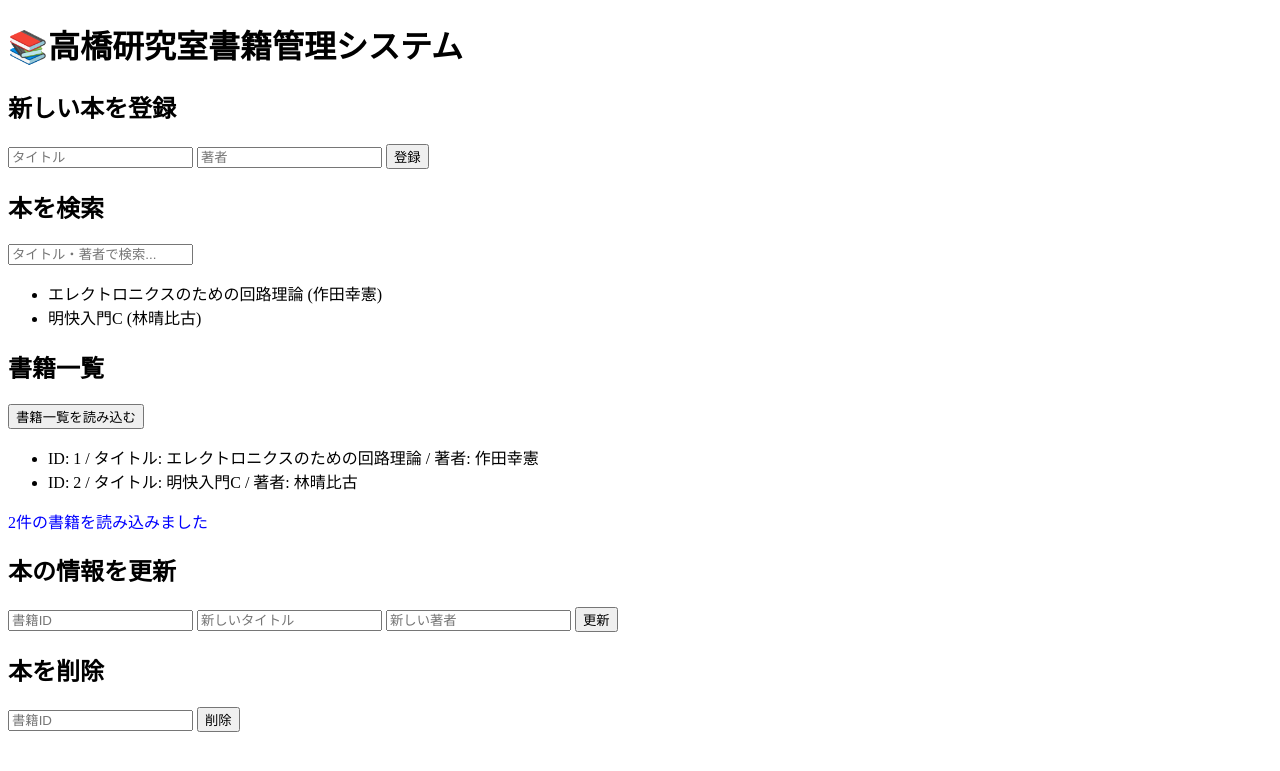
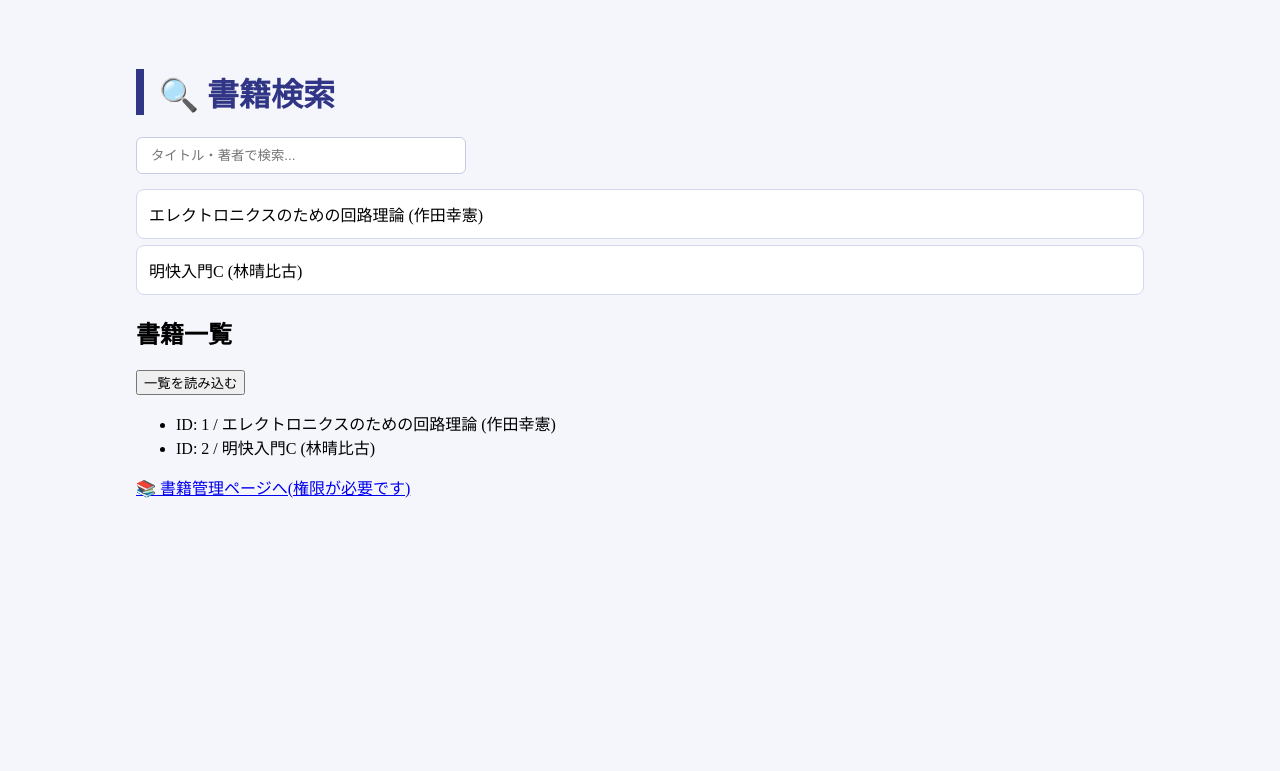
Before and after one commit to hiyosou/library-system, a Flask app: page / in a window 1280 px wide. Shown: the top 771 px of the page. Run offline with Flask 3, Linux system fonts and the light colour scheme; data comes from the database, SQL or seed files in the repository; both versions use the stored data as it was after the commit.

Commit message:
ページを複数作成user.dbの削除

```diff
--- a/opt/main.py
+++ b/opt/main.py
@@ -29,8 +29,13 @@ app.register_blueprint(book.bp,url_prefix="/books")#ルート設定の分割
 
 @app.route('/')
 def index():
-    return render_template('index.html')
-
+    return render_template('search.html')
+@app.route("/search")
+def search_page():
+    return render_template("search.html")
+@app.route("/index")
+def index_alias():
+    return render_template("index.html")
 
 if __name__ == '__main__':
   app.run(host='0.0.0.0', port=5000, debug=True)
--- a/opt/templates/index.html
+++ b/opt/templates/index.html
@@ -2,192 +2,155 @@
 <html lang="ja">
 <head>
     <meta charset="UTF-8">
-    <title>📚 高橋研究室 書籍管理システム</title>
+    <title>📚 書籍管理</title>
+    <style>
+        body { font-family:"Yu Gothic"; background:#F5F6FB; padding:40px 10%; }
+        h1 { color:#303585; border-left:8px solid #303585; padding-left:15px; }
+        h2 { color:#303585; margin-top:30px; }
+        form { margin-bottom:20px; }
+        input { padding:10px; border:1px solid #C8CBE6; border-radius:6px; }
+        button {
+            background:#4B4FA3; color:white; padding:10px 20px;
+            border:none; border-radius:6px; cursor:pointer;
+        }
+        ul { list-style:none; padding-left:0; }
+        ul li { background:white; padding:12px; border-radius:8px; margin:6px 0; border:1px solid #D5D8EF; }
+        div { margin-top:10px; }
+    </style>
 </head>
 <body>
-    <h1>📚高橋研究室書籍管理システム</h1>
 
-    <!-- -------------------------
-         ✅ 新規登録
-    -------------------------- -->
+<h1>📚 書籍管理（登録・編集・削除）</h1>
+
+<!-- 新規登録 -->
 <h2>新しい本を登録</h2>
 <form id="addBookForm">
     <input type="text" id="title" placeholder="タイトル" required>
     <input type="text" id="author" placeholder="著者" required>
     <button type="submit">登録</button>
 </form>
-    <div id="pushresult" style="margin-top:20px; color:green;"></div>
+<div id="pushresult"></div>
 
+<!-- 一覧 -->
+<h2>書籍一覧</h2>
+<button id="loadBooksBtn">一覧を読み込む</button>
+<ul id="booksList"></ul>
+<div id="loadresult"></div>
 
-    <!-- -------------------------
-         ✅ 本の検索
-    -------------------------- -->
-    <h2>本を検索</h2>
-    <input type="text" id="searchBox" placeholder="タイトル・著者で検索...">
-    <ul id="bookList"></ul>
-
-
-    <!-- -------------------------
-         ✅ 書籍一覧表示
-    -------------------------- -->
-    <h2>書籍一覧</h2>
-    <button id="loadBooksBtn">書籍一覧を読み込む</button>
-    <ul id="booksList"></ul>
-    <div id="loadresult" style="margin-top:10px; color:blue;"></div>
-
-
-    <!-- -------------------------
-         ✅ 更新
-    -------------------------- -->
-    <h2>本の情報を更新</h2>
+<!-- 更新 -->
+<h2>書籍更新</h2>
 <form id="updateBookForm">
-        <input type="number" id="updateId" placeholder="書籍ID" required>
+    <input type="number" id="updateId" placeholder="ID" required>
     <input type="text" id="newTitle" placeholder="新しいタイトル">
     <input type="text" id="newAuthor" placeholder="新しい著者">
     <button type="submit">更新</button>
 </form>
-    <div id="putresult" style="margin-top:20px; color:green;"></div>
+<div id="putresult"></div>
 
-
-    <!-- -------------------------
-         ✅ 削除
-    -------------------------- -->
-    <h2>本を削除</h2>
+<!-- 削除 -->
+<h2>書籍削除</h2>
 <form id="deleteBookForm">
-        <input type="number" id="deleteId" placeholder="書籍ID" required>
+    <input type="number" id="deleteId" placeholder="ID" required>
     <button type="submit">削除</button>
 </form>
-    <div id="deleteresult" style="margin-top:20px; color:red;"></div>
-
+<div id="deleteresult"></div>
 
 <script>
-        // ✅ 一元管理する本データ
 let allBooks = [];
 
-        // ✅ API から書籍一覧を取得し allBooks に保存
+// 書籍一覧を取得
 async function fetchBooks() {
-            try {
-                const response = await fetch("/books");
-                allBooks = await response.json();
+    const res = await fetch("/books");
+    allBooks = await res.json();
     return allBooks;
-            } catch (error) {
-                console.error("API エラー:", error);
-                return [];
-            }
 }
 
-        // ✅ 検索表示用（searchBox用）
-        function displaySearchBooks(list) {
-            const bookList = document.getElementById("bookList");
-            bookList.innerHTML = "";
+// 書籍一覧を表示
+function displayFullList(list) {
+    const ul = document.getElementById("booksList");
+    ul.innerHTML = "";
     list.forEach(book => {
         const li = document.createElement("li");
-                li.textContent = `${book.title} (${book.author})`;
-                bookList.appendChild(li);
+        li.textContent = `ID: ${book.id} / ${book.title} (${book.author})`;
+        ul.appendChild(li);
     });
 }
 
-        // ✅ 一覧表示用
-        function displayFullList(list) {
-            const target = document.getElementById("booksList");
-            target.innerHTML = "";
-            list.forEach(book => {
-                const li = document.createElement("li");
-                li.textContent = `ID: ${book.id} / タイトル: ${book.title} / 著者: ${book.author}`;
-                target.appendChild(li);
-            });
-            document.getElementById("loadresult").innerText = `${list.length}件の書籍を読み込みました`;
-        }
-
-        // ✅ ページ読み込み時に自動で一覧取得
+// ページ読み込み時に自動で一覧表示
 window.addEventListener("DOMContentLoaded", async () => {
     const books = await fetchBooks();
     displayFullList(books);
-            displaySearchBooks(books);
 });
 
-        // ✅ 手動読み込みボタン
+// 手動で一覧取得
 document.getElementById("loadBooksBtn").addEventListener("click", async () => {
     document.getElementById("loadresult").innerText = "読み込み中...";
     const books = await fetchBooks();
     displayFullList(books);
+    document.getElementById("loadresult").innerText = `${books.length}件の書籍を読み込みました`;
 });
 
-        // ✅ 検索処理
-        document.getElementById("searchBox").addEventListener("input", (e) => {
-            const keyword = e.target.value.toLowerCase();
-            const filtered = allBooks.filter(book =>
-                book.title.toLowerCase().includes(keyword) ||
-                book.author.toLowerCase().includes(keyword)
-            );
-            displaySearchBooks(filtered);
-        });
-
-        // ✅ 新規登録
-        document.getElementById("addBookForm").addEventListener("submit", async event => {
-            event.preventDefault();
+// 新規登録
+document.getElementById("addBookForm").addEventListener("submit", async e => {
+    e.preventDefault();
     const title = document.getElementById("title").value;
     const author = document.getElementById("author").value;
 
-            const response = await fetch("/books", {
+    const res = await fetch("/books", {
         method: "POST",
         headers: {"Content-Type": "application/json"},
         body: JSON.stringify({ title, author })
     });
-
-            const data = await response.json();
+    const data = await res.json();
     document.getElementById("pushresult").innerText = data.message;
 
-            // 再読み込み
     const books = await fetchBooks();
     displayFullList(books);
-            displaySearchBooks(books);
 
-            // フォームクリア
     document.getElementById("title").value = "";
     document.getElementById("author").value = "";
 });
 
-        // ✅ 更新
-        document.getElementById("updateBookForm").addEventListener("submit", async event => {
-            event.preventDefault();
+// 更新
+document.getElementById("updateBookForm").addEventListener("submit", async e => {
+    e.preventDefault();
     const id = document.getElementById("updateId").value;
     const newTitle = document.getElementById("newTitle").value;
     const newAuthor = document.getElementById("newAuthor").value;
 
-            const response = await fetch(`/books/${id}`, {
+    const res = await fetch(`/books/${id}`, {
         method: "PUT",
         headers: {"Content-Type": "application/json"},
         body: JSON.stringify({ title: newTitle, author: newAuthor })
     });
-
-            const data = await response.json();
+    const data = await res.json();
     document.getElementById("putresult").innerText = data.message;
 
     const books = await fetchBooks();
     displayFullList(books);
-            displaySearchBooks(books);
 
     document.getElementById("updateId").value = "";
     document.getElementById("newTitle").value = "";
     document.getElementById("newAuthor").value = "";
 });
 
-        // ✅ 削除
-        document.getElementById("deleteBookForm").addEventListener("submit", async event => {
-            event.preventDefault();
+// 削除
+document.getElementById("deleteBookForm").addEventListener("submit", async e => {
+    e.preventDefault();
     const id = document.getElementById("deleteId").value;
 
-            const response = await fetch(`/books/${id}`, { method: "DELETE" });
-            const data = await response.json();
+    const res = await fetch(`/books/${id}`, { method: "DELETE" });
+    const data = await res.json();
     document.getElementById("deleteresult").innerText = data.message;
 
     const books = await fetchBooks();
     displayFullList(books);
-            displaySearchBooks(books);
 
     document.getElementById("deleteId").value = "";
 });
 </script>
+
+<a href="/search">🔍 検索ページへ</a>
+
 </body>
 </html>
--- /dev/null
+++ b/opt/templates/search.html
@@ -0,0 +1,95 @@
+<!DOCTYPE html>
+<html lang="ja">
+<head>
+    <meta charset="UTF-8">
+    <title>📚 書籍検索</title>
+
+    <style>
+        body { font-family: "Yu Gothic"; background:#F5F6FB; padding:40px 10%; }
+        h1 { color:#303585; border-left:8px solid #303585; padding-left:15px; }
+        #searchBox {
+            width: 300px; padding: 10px 14px;
+            border: 1px solid #C8CBE6; border-radius: 6px;
+        }
+        #bookList { list-style:none; padding-left:0; margin-top:15px; }
+        #bookList li {
+            background:white; padding:12px; margin:6px 0;
+            border-radius:8px; border:1px solid #D5D8EF;
+        }
+    </style>
+</head>
+<body>
+
+<h1>🔍 書籍検索</h1>
+
+<input type="text" id="searchBox" placeholder="タイトル・著者で検索...">
+
+<ul id="bookList"></ul>
+
+<h2>書籍一覧</h2>
+<button id="loadBooksBtn">一覧を読み込む</button>
+<ul id="booksList"></ul>
+<div id="loadresult"></div>
+<script>
+let allBooks = [];
+
+async function loadBooks() {
+    const response = await fetch("/books");
+    allBooks = await response.json();
+    displayBooks(allBooks);
+}
+
+function displayBooks(list) {
+    const ul = document.getElementById("bookList");
+    ul.innerHTML = "";
+    list.forEach(book => {
+        const li = document.createElement("li");
+        li.textContent = `${book.title} (${book.author})`;
+        ul.appendChild(li);
+    });
+}
+
+document.getElementById("searchBox").addEventListener("input", e => {
+    const key = e.target.value.toLowerCase();
+    const filtered = allBooks.filter(book =>
+        book.title.toLowerCase().includes(key) ||
+        book.author.toLowerCase().includes(key)
+    );
+    displayBooks(filtered);
+});
+
+loadBooks();
+
+
+async function fetchBooks() {
+    const res = await fetch("/books");
+    allBooks = await res.json();
+    return allBooks;
+}
+
+function displayFullList(list) {
+    const ul = document.getElementById("booksList");
+    ul.innerHTML = "";
+    list.forEach(book => {
+        const li = document.createElement("li");
+        li.textContent = `ID: ${book.id} / ${book.title} (${book.author})`;
+        ul.appendChild(li);
+    });
+}
+
+window.addEventListener("DOMContentLoaded", async () => {
+    const books = await fetchBooks();
+    displayFullList(books);
+});
+
+document.getElementById("loadBooksBtn").addEventListener("click", async () => {
+    document.getElementById("loadresult").innerText = "読み込み中...";
+    const books = await fetchBooks();
+    displayFullList(books);
+});
+
+</script>
+<a href="/index">📚 書籍管理ページへ(権限が必要です)</a>
+
+</body>
+</html>
```
Also changed, not shown: opt/DB/books.db. Lines whose indentation alone changed are shown as unchanged.
